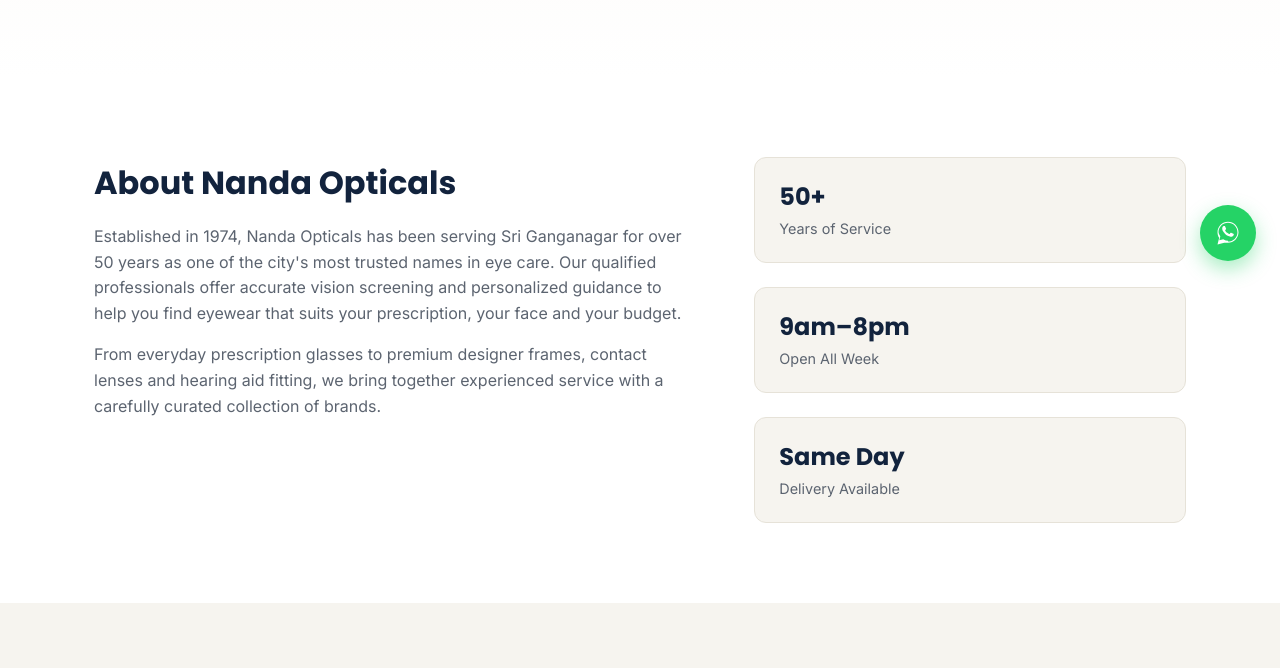
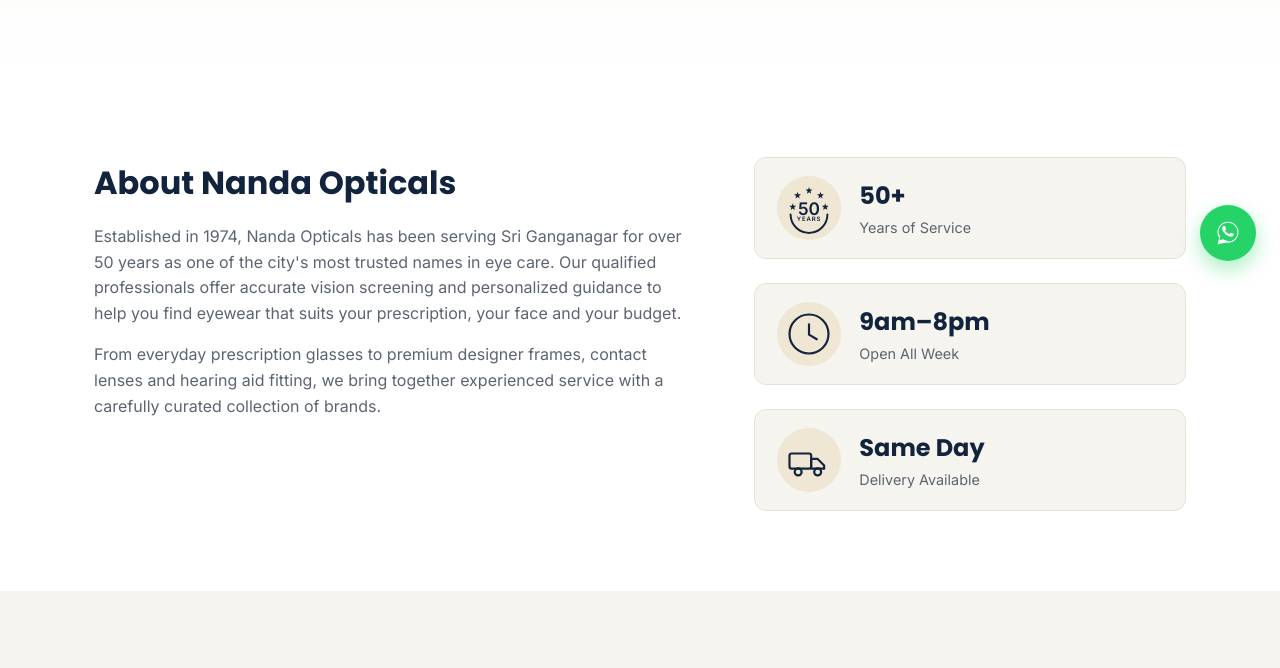
Before and after one commit to raghavnanda55/nanda-opticals-website, a plain HTML site: page index.html in a window 1280 px wide. Shown: the part 515-1183 px from the top of the page. Drawn offline with Linux system fonts and the light colour scheme.

Commit message:
Redesign stat icons: badge-style 50 Years icon with stars and arc, clean truck for delivery, larger/thinner icon styling

```diff
--- a/index.html
+++ b/index.html
@@ -54,9 +54,34 @@
       <p>From everyday prescription glasses to premium designer frames, contact lenses and hearing aid fitting, we bring together experienced service with a carefully curated collection of brands.</p>
     </div>
     <div class="stats">
-      <div class="stat"><span class="stat-num">50+</span><span class="stat-label">Years of Service</span></div>
-      <div class="stat"><span class="stat-num">9am&ndash;8pm</span><span class="stat-label">Open All Week</span></div>
-      <div class="stat"><span class="stat-num">Same Day</span><span class="stat-label">Delivery Available</span></div>
+      <div class="stat">
+        <svg class="stat-icon" viewBox="0 0 24 24" fill="none" stroke="currentColor" stroke-width="1.3" stroke-linecap="round" aria-hidden="true">
+          <g fill="currentColor" stroke="none">
+            <path transform="translate(4.5,11.5) scale(0.53)" d="M0,-3.2 0.76,-1.05 3.04,-0.99 1.24,0.4 1.88,2.59 0,1.3 -1.88,2.59 -1.24,0.4 -3.04,-0.99 -0.76,-1.05Z"/>
+            <path transform="translate(6.7,6.2) scale(0.53)" d="M0,-3.2 0.76,-1.05 3.04,-0.99 1.24,0.4 1.88,2.59 0,1.3 -1.88,2.59 -1.24,0.4 -3.04,-0.99 -0.76,-1.05Z"/>
+            <path transform="translate(12,4) scale(0.53)" d="M0,-3.2 0.76,-1.05 3.04,-0.99 1.24,0.4 1.88,2.59 0,1.3 -1.88,2.59 -1.24,0.4 -3.04,-0.99 -0.76,-1.05Z"/>
+            <path transform="translate(17.3,6.2) scale(0.53)" d="M0,-3.2 0.76,-1.05 3.04,-0.99 1.24,0.4 1.88,2.59 0,1.3 -1.88,2.59 -1.24,0.4 -3.04,-0.99 -0.76,-1.05Z"/>
+            <path transform="translate(19.5,11.5) scale(0.53)" d="M0,-3.2 0.76,-1.05 3.04,-0.99 1.24,0.4 1.88,2.59 0,1.3 -1.88,2.59 -1.24,0.4 -3.04,-0.99 -0.76,-1.05Z"/>
+          </g>
+          <path d="M3.5,15 A8.5,8.5 0 0 0 20.5,15" stroke-width="0.9"/>
+          <text x="12" y="15" text-anchor="middle" font-family="Inter, Arial, sans-serif" font-weight="800" font-size="8" fill="currentColor" stroke="none">50</text>
+          <text x="12" y="18.2" text-anchor="middle" font-family="Inter, Arial, sans-serif" font-weight="800" font-size="2.8" letter-spacing="0.4" fill="currentColor" stroke="none">YEARS</text>
+        </svg>
+        <div class="stat-text"><span class="stat-num">50+</span><span class="stat-label">Years of Service</span></div>
+      </div>
+      <div class="stat">
+        <svg class="stat-icon" viewBox="0 0 24 24" fill="none" stroke="currentColor" stroke-width="1" stroke-linecap="round" stroke-linejoin="round" aria-hidden="true"><circle cx="12" cy="12" r="9"/><path d="M12 7.5v4.8l3.6 2.1"/></svg>
+        <div class="stat-text"><span class="stat-num">9am&ndash;8pm</span><span class="stat-label">Open All Week</span></div>
+      </div>
+      <div class="stat">
+        <svg class="stat-icon" viewBox="0 0 24 24" fill="none" stroke="currentColor" stroke-width="1" stroke-linecap="round" stroke-linejoin="round" aria-hidden="true">
+          <rect x="3" y="9" width="10" height="7" rx="1"/>
+          <path d="M13 11.5h3l3 3v1.5h-6z"/>
+          <circle cx="7" cy="17.5" r="1.6"/>
+          <circle cx="16" cy="17.5" r="1.6"/>
+        </svg>
+        <div class="stat-text"><span class="stat-num">Same Day</span><span class="stat-label">Delivery Available</span></div>
+      </div>
     </div>
   </div>
 </section>
--- a/style.css
+++ b/style.css
@@ -171,10 +171,27 @@ h1, h2, h3, .logo { font-family: 'Poppins', 'Inter', sans-serif; }
   gap: 24px;
 }
 .stat {
+  display: flex;
+  align-items: center;
+  gap: 18px;
   background: var(--bg-alt);
   border: 1px solid var(--border);
   border-radius: var(--radius);
-  padding: 20px 24px;
+  padding: 18px 22px;
+}
+.stat-icon {
+  flex-shrink: 0;
+  width: 64px;
+  height: 64px;
+  padding: 6px;
+  box-sizing: border-box;
+  border-radius: 999px;
+  background: rgba(201,154,63,0.16);
+  color: var(--navy);
+}
+.stat-text {
+  display: flex;
+  flex-direction: column;
 }
 .stat-num {
   display: block;
```
